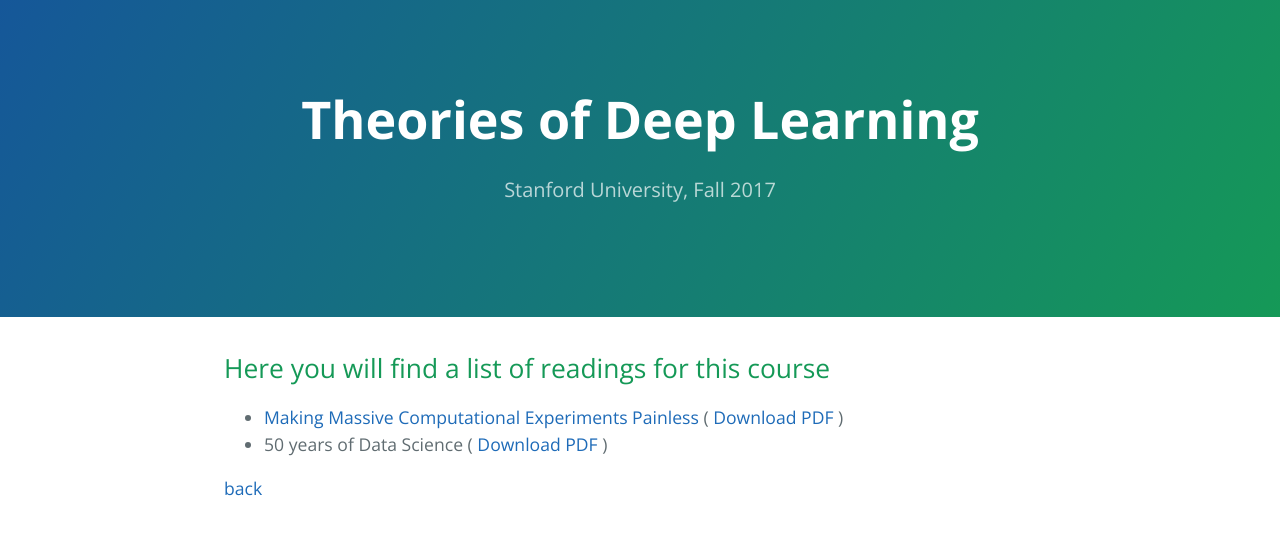
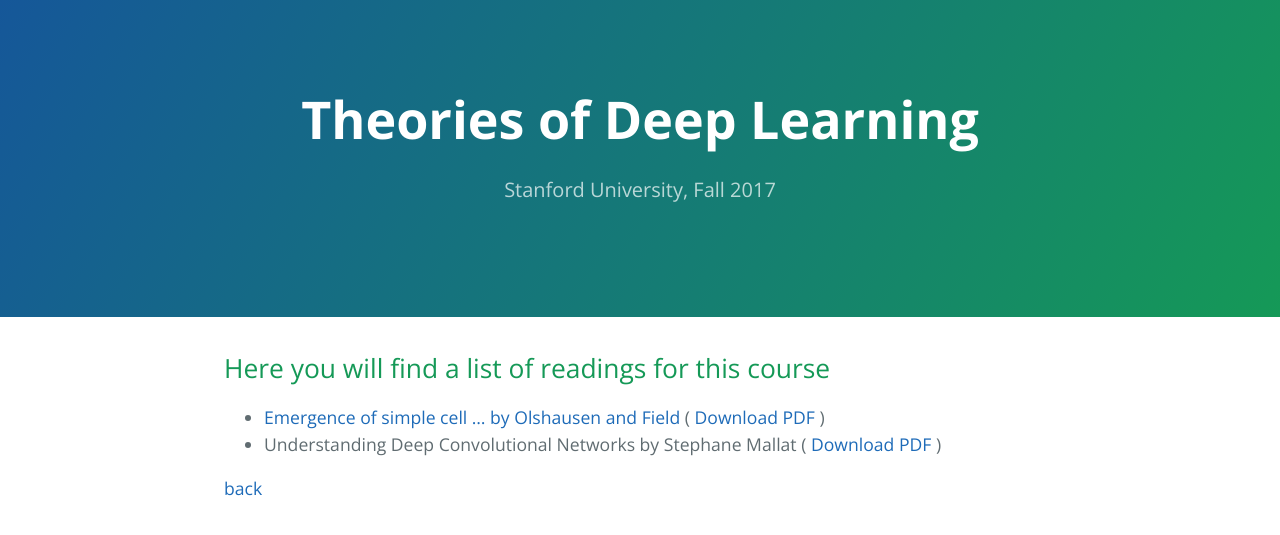
Before and after one commit to stats385/stats385.github.io, a Jekyll site: the page built from readings.md, in a window 1280 px wide. Shown: the top 535 px of the page. Built offline with Jekyll 4.4.1, drawn with Linux system fonts in a browser that asks for light colours; the repository's description, which GitHub fills in, is left out; our own code applies the rules of GitHub Pages for plain Markdown files.

Commit message:
adding readings

```diff
--- a/readings.md
+++ b/readings.md
@@ -4,7 +4,7 @@
 
 ## Here you will find a list of readings for this course
 
-* [Making Massive Computational Experiments Painless](http://ieeexplore.ieee.org/document/7840870/) ( [Download PDF](./assets/readings/making-massive-comp-painless-2016.pdf) )
-* 50 years of Data Science ( [Download PDF](http://courses.csail.mit.edu/18.337/2015/docs/50YearsDataScience.pdf) )
+* [Emergence of simple cell ... by Olshausen and Field](https://courses.cs.washington.edu/courses/cse528/11sp/Olshausen-nature-paper.pdf) ( [Download PDF](https://courses.cs.washington.edu/courses/cse528/11sp/Olshausen-nature-paper.pdf) )
+* Understanding Deep Convolutional Networks by Stephane Mallat ( [Download PDF](https://arxiv.org/pdf/1601.04920.pdf) )
 
 [back](./)
```
